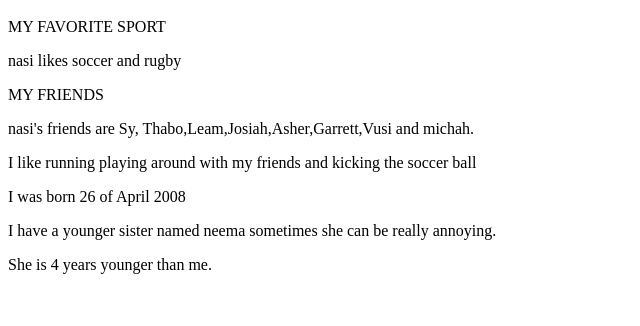
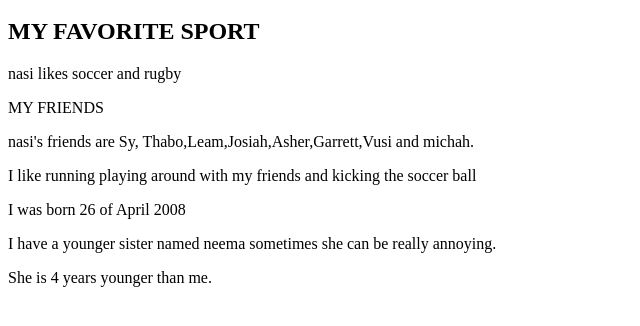
Before and after one commit to elnasi/elnasi.github.io, a plain HTML site: page index.html in a window 1280 px wide. Shown: the part 48-374 px from the top of the page, without its empty margins (0-640 px from the left). Drawn offline with Linux system fonts and the light colour scheme.

Commit message:
fix a few errors

```diff
--- a/index.html
+++ b/index.html
@@ -1,9 +1,10 @@
 <h1>Nasi's muriro  website</h1>
-MY FAVORITE SPORT
+
+<h2>MY FAVORITE SPORT</h2>
 <p>nasi likes soccer and rugby</p>
 MY FRIENDS
 <p>  nasi's friends are Sy, Thabo,Leam,Josiah,Asher,Garrett,Vusi and michah.<p>
 <p>I like running playing around with my friends and kicking the soccer ball</p>
 <p>I was born 26 of April 2008
 <p>I have a younger sister named neema sometimes she can be really annoying.</p>
-</p>She is 4 years younger than me.<p>
+<p>She is 4 years younger than me.</p>
```
